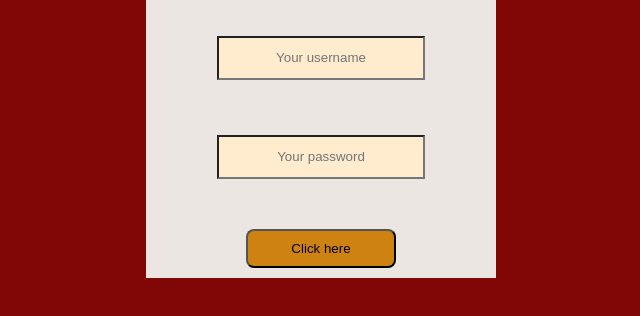
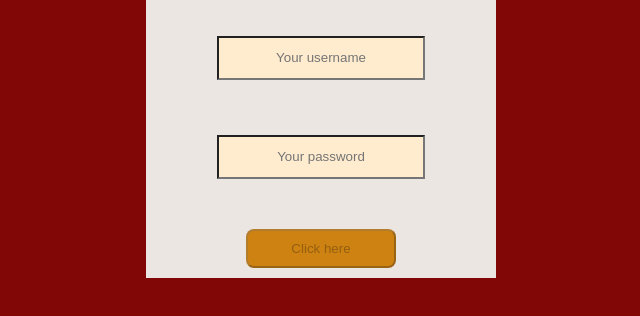
Before and after one commit to Franchesca02/Login-Form, a plain HTML site: page index.html in a window 1280 px wide. Both pictures are taken after a click on the button "Click here". Shown: the part 166-482 px from the top of the page, without its empty margins (354-994 px from the left). Drawn offline with Linux system fonts and the light colour scheme.

Commit message:
Edited button function

```diff
--- a/index.html
+++ b/index.html
@@ -16,7 +16,7 @@
     <h1>User Login</h1>
 <input type="text" placeholder="Your username" id="username">
 <input type="password" placeholder="Your password" id="password">
-<button type="button" onclick="getInfo()">Click here</button>
+<button type="button" id="button" onblur="myFunction()" onclick="getInfo()">Click here</button>
 </form>
 
 <script src="script.js"></script>
--- a/script.js
+++ b/script.js
@@ -14,5 +14,9 @@ function getInfo() {
     // }
     console.log("incorrect username or password")
     alert("incorrect username or password")
+    const button = document.querySelector('button')
+    button.disabled = true;
+
+
 
 }
```
